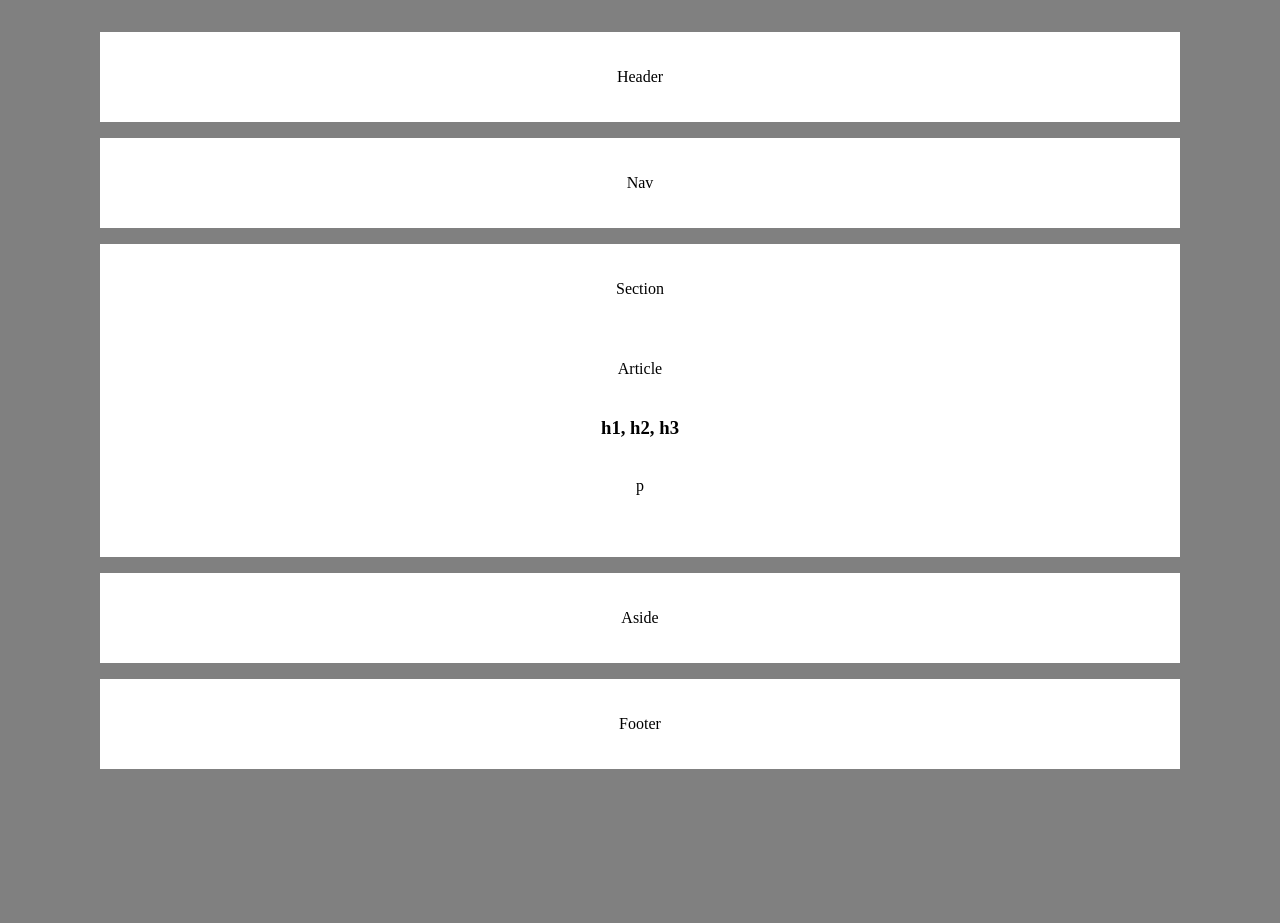
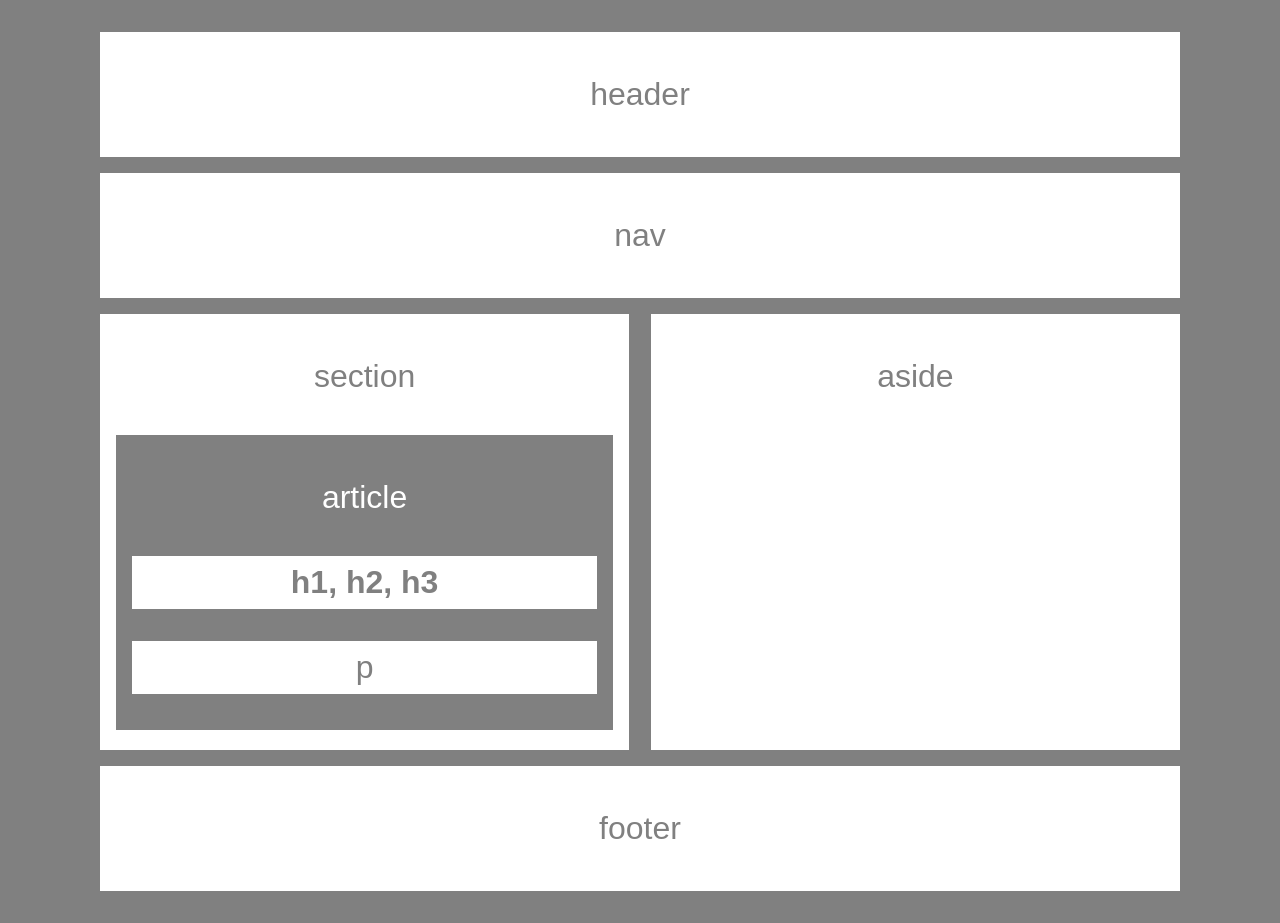
Before and after one commit to jtsai972/HW-Wireframe, a plain HTML site: page index.html in a window 1280 px wide. Before the commit the page ends 801 px from the top, so only its background shows below. Drawn offline with Linux system fonts and the light colour scheme.

Commit message:
added styling

```diff
--- a/index.html
+++ b/index.html
@@ -12,17 +12,20 @@
             <nav>
                 <p class="large">Nav</p>
             </nav>
-            <section>
+            <div class="container">
+                <section class="white-bg">
                     <p class="large">Section</p>
                     <article>
                         <p class="large">Article</p>
-                    <h1>h1, h2, h3</h1>
-                    <p class="large">p</p>
+                        <h1 class="large white-bg">h1, h2, h3</h1>
+                        <p class="large white-bg">p</p>
                     </article>
                 </section>
                 <aside>
                     <p class="large">Aside</p>
                 </aside>
+            </div>
+
             <footer>
                 <p class="large">Footer</p>
             </footer>
--- a/style.css
+++ b/style.css
@@ -1,5 +1,7 @@
-body {
+body, article {
     background: gray;
+    font-family: sans-serif;
+    color: white;
 }
 
 /* Wrap styling */
@@ -10,13 +12,33 @@ body {
         max-width: 1080px;
 }
 
+.wrap * {
+    box-sizing: border-box;
+    overflow: auto;
+    margin: 1em auto;
+    padding: 0.25em 1em;
+    text-transform:lowercase;
+}
+
+/* container */
+.container {
+    display: flex;
+    align-content: space-between;
+    justify-content: space-between;
+    padding: 0;
+}
+section.white-bg, .wrap aside {
+    margin: 0;
+    width: 49%;
+}
+
 /* coloring */
-.wrap * {
+header, nav, aside, footer, .white-bg {
     background: white;
-    display: block;
-    margin: 1em auto;
-    padding: 10px;
+    color: gray;
 }
-.wrap:nth-child(odd) {
-    background: gray;
+
+/* sizing */
+.large {
+    font-size: 2em;
 }
```
Lines whose indentation alone changed are shown as unchanged.
